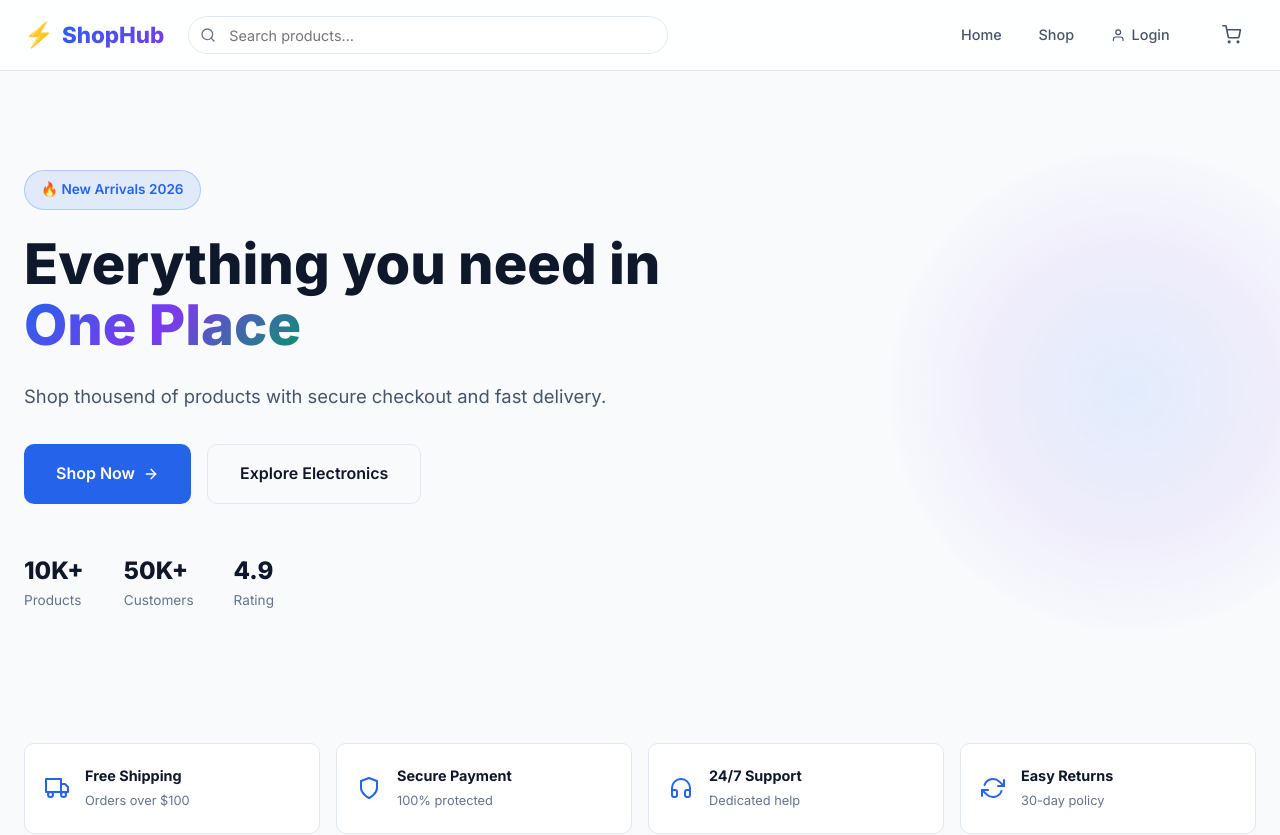
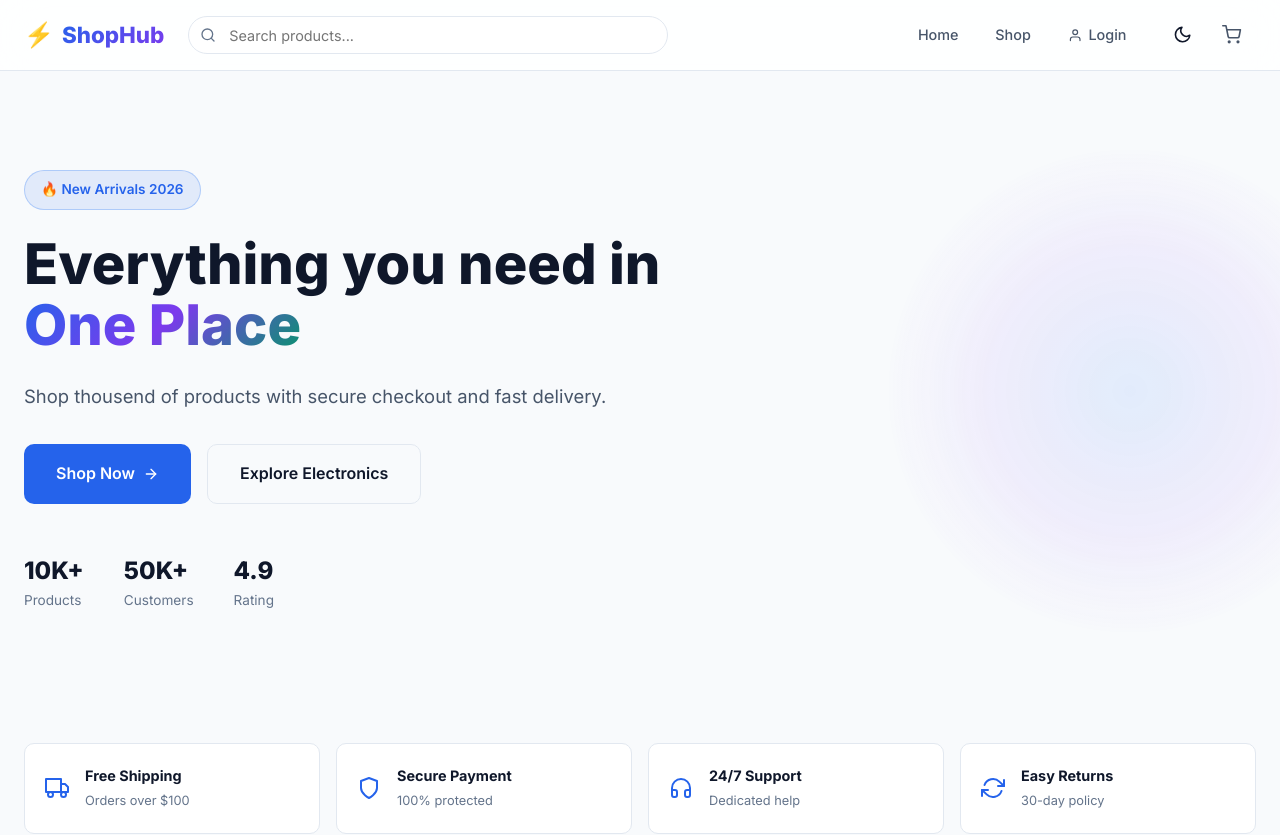
Before and after one commit to abdullahhgg09-lab/E-COMMERCE, a React (Vite) app in the folder E-COMMERCE/: page / in a window 1280 px wide. Shown: the top 835 px of the page. Built offline with nearby package versions, Linux system fonts and the light colour scheme; no server answers.

Commit message:
Add Dark/Light mode theme toggle

```diff
--- a/E-COMMERCE/src/components/Navbar.jsx
+++ b/E-COMMERCE/src/components/Navbar.jsx
@@ -1,12 +1,14 @@
 import { Link, useNavigate } from 'react-router-dom';
 import { useAuth } from '../context/AuthContext';
 import { useCart } from '../context/CartContext';
+import { useTheme } from '../context/ThemeContext';
 import { useState } from 'react';
-import { FiShoppingCart, FiUser, FiMenu, FiX, FiSearch, FiLogOut, FiGrid } from 'react-icons/fi';
+import { FiShoppingCart, FiUser, FiMenu, FiX, FiSearch, FiLogOut, FiGrid, FiSun, FiMoon } from 'react-icons/fi';
 
 const Navbar = () => {
   const { user, logout, isAdmin } = useAuth();
   const { cartCount } = useCart();
+  const { isDarkMode, toggleTheme } = useTheme();
   const [menuOpen, setMenuOpen] = useState(false);
   const [searchQuery, setSearchQuery] = useState('');
   const navigate = useNavigate();
@@ -75,6 +77,10 @@ const Navbar = () => {
         </div>
 
         <div className="navbar-actions">
+          <button onClick={toggleTheme} className="theme-toggle-btn" title="Toggle Theme">
+            {isDarkMode ? <FiSun /> : <FiMoon />}
+          </button>
+
           <Link to="/cart" className="cart-link-desktop">
             <FiShoppingCart />
             {cartCount > 0 && <span className="cart-badge">{cartCount}</span>}
--- /dev/null
+++ b/E-COMMERCE/src/context/ThemeContext.jsx
@@ -0,0 +1,36 @@
+import { createContext, useContext, useEffect, useState } from 'react';
+
+const ThemeContext = createContext();
+
+export const ThemeProvider = ({ children }) => {
+  const [isDarkMode, setIsDarkMode] = useState(() => {
+    const savedTheme = localStorage.getItem('theme');
+    return savedTheme === 'dark' || (!savedTheme && window.matchMedia('(prefers-color-scheme: dark)').matches);
+  });
+
+  useEffect(() => {
+    if (isDarkMode) {
+      document.documentElement.classList.add('dark-theme');
+      localStorage.setItem('theme', 'dark');
+    } else {
+      document.documentElement.classList.remove('dark-theme');
+      localStorage.setItem('theme', 'light');
+    }
+  }, [isDarkMode]);
+
+  const toggleTheme = () => setIsDarkMode(prev => !prev);
+
+  return (
+    <ThemeContext.Provider value={{ isDarkMode, toggleTheme }}>
+      {children}
+    </ThemeContext.Provider>
+  );
+};
+
+export const useTheme = () => {
+  const context = useContext(ThemeContext);
+  if (!context) {
+    throw new Error('useTheme must be used within a ThemeProvider');
+  }
+  return context;
+};
--- a/E-COMMERCE/src/styles/components.css
+++ b/E-COMMERCE/src/styles/components.css
@@ -25,6 +25,14 @@
 .navbar-links { display: flex; align-items: center; gap: 0.5rem; margin-left: auto; }
 .mobile-menu-header { display: none; }
 .navbar-actions { display: flex; align-items: center; gap: 0.5rem; }
+.theme-toggle-btn {
+  background: none; border: none; font-size: 1.2rem;
+  color: var(--text-primary); cursor: pointer;
+  display: flex; align-items: center; justify-content: center;
+  padding: 0.5rem; border-radius: 50%;
+  transition: var(--transition);
+}
+.theme-toggle-btn:hover { background: var(--bg-secondary); color: var(--primary); }
 .navbar-links a, .nav-logout-btn, .cart-link-desktop {
   display: flex; align-items: center; gap: 0.4rem;
   padding: 0.5rem 0.9rem; border-radius: var(--radius-sm);
--- a/E-COMMERCE/src/styles/index.css
+++ b/E-COMMERCE/src/styles/index.css
@@ -29,6 +29,24 @@
   --shadow: 0 4px 6px -1px rgba(0, 0, 0, 0.05), 0 2px 4px -1px rgba(0, 0, 0, 0.03);
   --shadow-lg: 0 10px 15px -3px rgba(0, 0, 0, 0.05), 0 4px 6px -2px rgba(0, 0, 0, 0.025);
   --transition: all 0.25s cubic-bezier(0.4, 0, 0.2, 1);
+}
+
+.dark-theme {
+  --bg-primary: #0f172a;
+  --bg-secondary: #1e293b;
+  --bg-card: #1e293b;
+  --bg-card-hover: #1e293b;
+  --bg-input: #1e293b;
+  --border: #334155;
+  --border-light: #475569;
+  --text-primary: #f8fafc;
+  --text-secondary: #cbd5e1;
+  --text-muted: #94a3b8;
+  --primary: #3b82f6;
+  --primary-hover: #60a5fa;
+  --primary-light: rgba(59, 130, 246, 0.2);
+  --shadow: 0 4px 6px -1px rgba(0, 0, 0, 0.3), 0 2px 4px -1px rgba(0, 0, 0, 0.2);
+  --shadow-lg: 0 10px 15px -3px rgba(0, 0, 0, 0.4), 0 4px 6px -2px rgba(0, 0, 0, 0.3);
 }
 
 *, *::before, *::after { box-sizing: border-box; margin: 0; padding: 0; }
```
Also changed, not shown: E-COMMERCE/src/App.jsx (+6 -3 lines).
